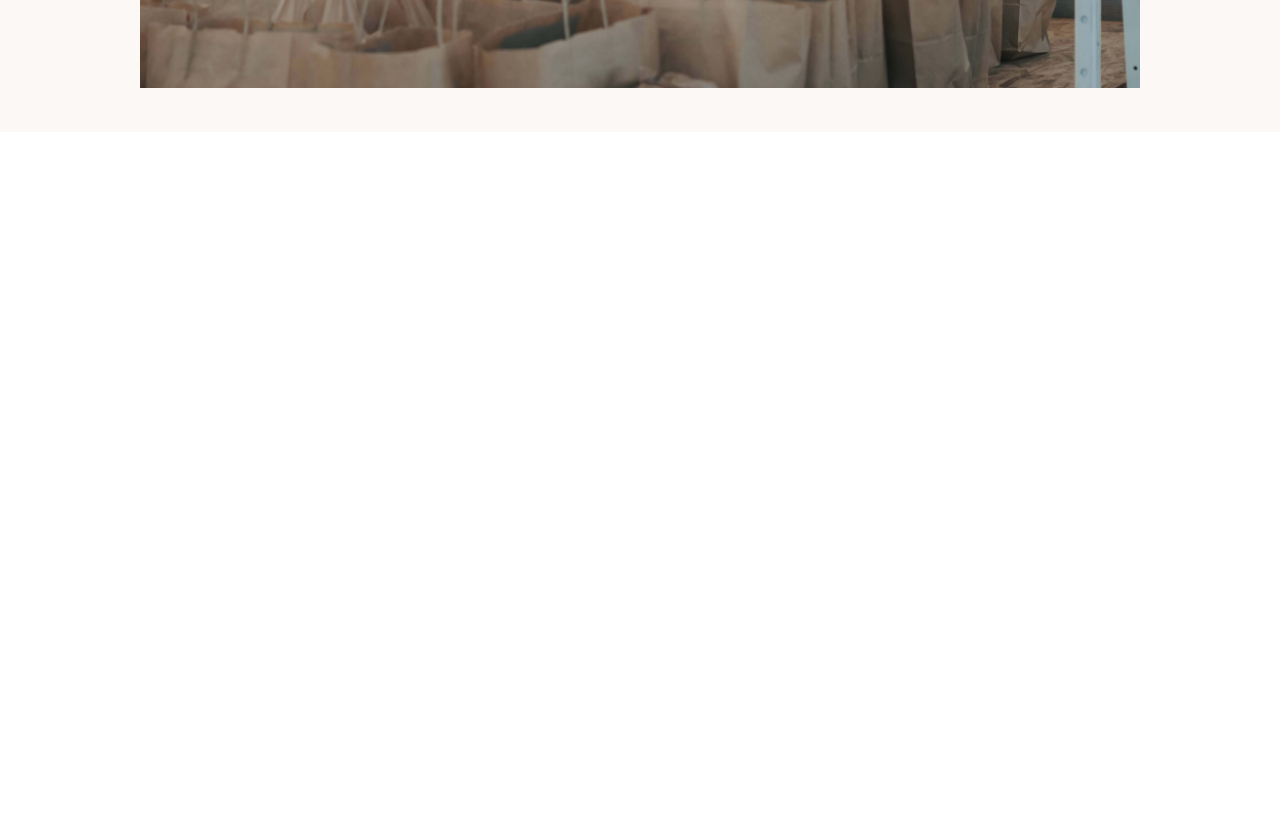
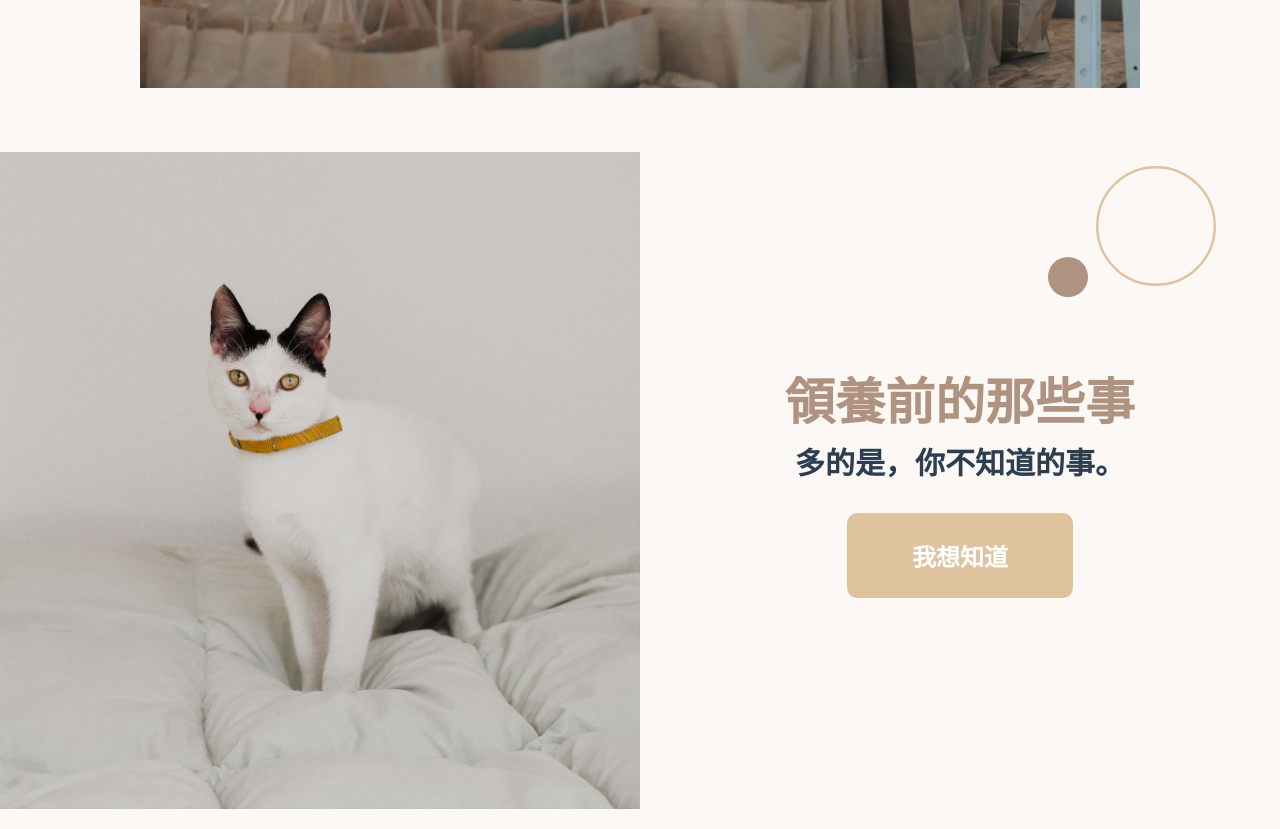
Before and after one commit to sherry-hooo/LangLangAdoption, a Vue app: page / in a window 1280 px wide. Shown: the part 2340-3169 px from the top of the page. Before the commit the page ends 2472 px from the top, so only its background shows below. Built offline with nearby package versions, Linux system fonts and the light colour scheme.

Commit message:
add topic section to Home

```diff
--- a/src/views/Home.vue
+++ b/src/views/Home.vue
@@ -41,6 +41,23 @@
       </button>
     </div>
   </div>
+
+  <section class="topic">
+    <div class="topic_img">
+      <img src="@/assets/img/cat3.jpg" alt="lovely cat">
+    </div>
+    <div class="topic_content_area">
+      <h2>領養前的那些事</h2>
+      <p>多的是，你不知道的事。</p>
+      <button>我想知道</button>
+    </div>
+    <div class="solid_circle">
+      <img src="@/assets/img/solidCircle.svg">
+    </div>
+    <div class="hollow_circle">
+      <img src="@/assets/img/hollowCircle.svg">
+    </div>
+  </section>
 </main>
 </template>
 
@@ -292,4 +309,138 @@ main {
   }
 }
 
+// 你在Topic分支
+// 上面的東西不要改
+%title_h2{
+  font-size: 24px;
+  color: color.$brown_500;
+  @include breakpoint.tablet{
+    font-size: 30px;
+  }
+  @include breakpoint.desktop{
+    font-size: 50px;
+  }
+}
+
+%content_p{
+  margin-top: 5px;
+  font-size: 16px;
+  font-weight: 600;
+  @include breakpoint.tablet{
+    font-size: 20px;
+  }
+
+  @include breakpoint.desktop{
+    font-size: 30px;
+  }
+}
+%button_toPagination{
+  padding: 10px 20px;
+  border-radius: 10px;
+  color: white;
+  background: color.$brown_300;
+  font-size: 18px;
+  font-weight: 600;
+
+  @include breakpoint.tablet{
+    padding: 15px 25px;
+    font-size: 20px;
+    }
+
+  @include breakpoint.desktop{
+    padding: 25px 65px;
+    font-size: 24px;
+    }
+}
+
+@mixin imgbox_fill{
+  width: 100%;
+  height: 100%;
+}
+
+.topic {
+  display: flex;
+  align-items: center;
+  position: relative;
+  padding: 20px 0;
+  height: calc(100vh - 60px);
+  background: color.$brown_100;
+
+  @include breakpoint.tablet{
+    height: calc(100vh - 103px);
+  }
+
+  &_img{
+    width: 50%;
+    height: 100%
+  }
+
+  img{
+    @include imgbox_fill;
+    object-fit: cover;
+  }
+
+  .hollow_circle{
+  position: absolute;
+  right: 5%;
+  top: 5%;
+  width: 60px;
+
+  @include breakpoint.tablet{
+    right: 5%;
+    width: 90px;
+  }
+
+  @include breakpoint.desktop{
+    width: 120px;
+  }
+
+  @include breakpoint.bgScreen{
+    // width: 150px;
+    }
+  }
+
+  .solid_circle{
+    position: absolute;
+    right: 20%;
+    top: 12%;
+    width: 20px;
+    height: 20px;
+
+    @include breakpoint.tablet{
+      top: 18%;
+      right: 15%;
+      width: 30px;
+      height: 30px;
+    }
+
+    @include breakpoint.desktop{
+      width: 40px;
+      height: 40px;
+    }
+
+    @include breakpoint.bgScreen{
+      // width: 50px;
+      // height: 50px;
+    }
+  }
+}
+
+.topic_content_area{
+  flex-grow: 1;
+
+  h2{
+    @extend %title_h2;
+  }
+
+  p{
+    @extend %content_p;
+  }
+
+  button{
+    @extend %button_toPagination;
+    margin-top: 30px;
+  }
+}
+
 </style>
```
